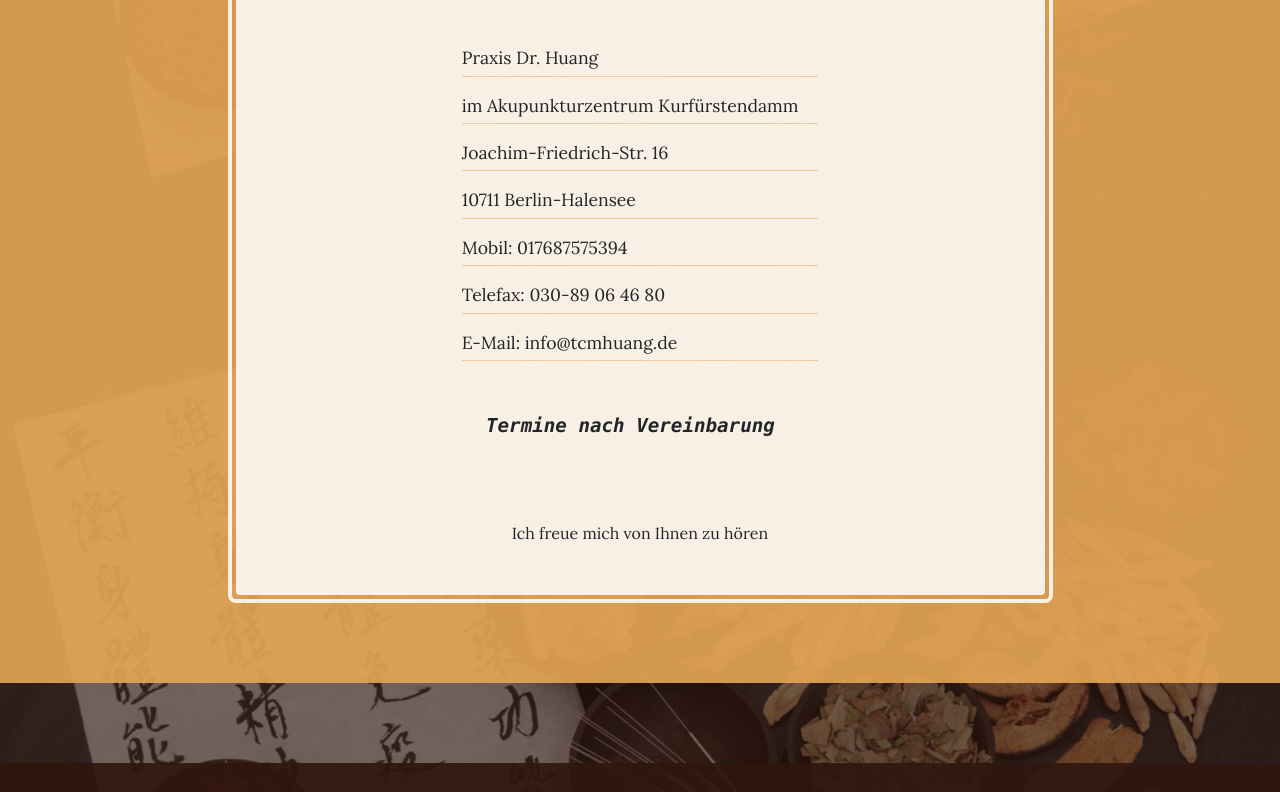
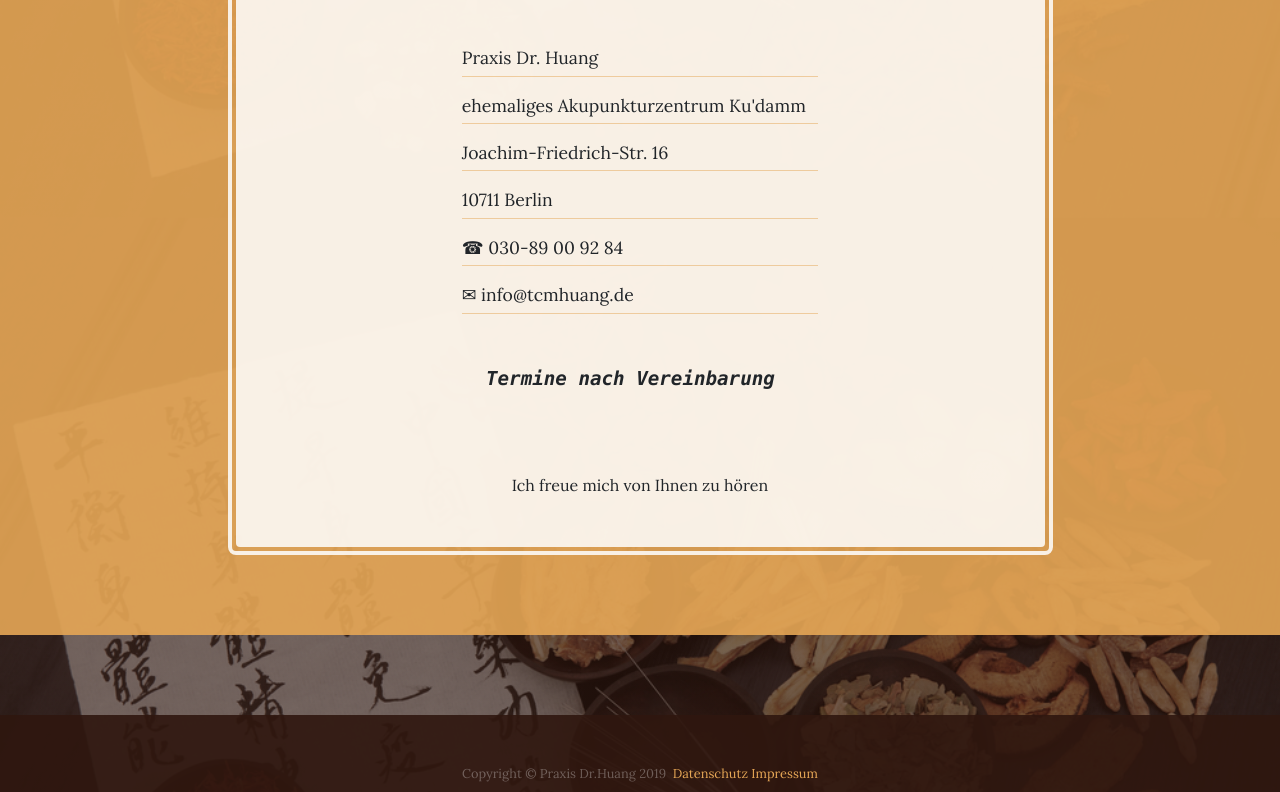
Before and after one commit to huangwj2/praxisdochuang.github.io, a website: page contact.html in a window 1280 px wide. Shown: the part 636-1428 px from the top of the page. Drawn offline with Linux system fonts and the light colour scheme.

Commit message:
Modify contact page

```diff
--- a/contact.html
+++ b/contact.html
@@ -79,7 +79,7 @@
                   <span class="ml-auto"></span>
                 </li>
                 <li class="list-unstyled-item list-hours-item d-flex">
-                  im Akupunkturzentrum Kurfürstendamm
+                  ehemaliges Akupunkturzentrum Ku'damm
                   <span class="ml-auto"></span>
                 </li>
                 <li class="list-unstyled-item list-hours-item d-flex">
@@ -87,19 +87,15 @@
                   <span class="ml-auto"></span>
                 </li>
                 <li class="list-unstyled-item list-hours-item d-flex">
-                  10711 Berlin-Halensee
+                  10711 Berlin
                   <span class="ml-auto"></span>
                 </li>
                 <li class="list-unstyled-item list-hours-item d-flex">
-                  Mobil: 017687575394
+                  ☎ 030-89 00 92 84
                   <span class="ml-auto"></span>
                 </li>
                 <li class="list-unstyled-item list-hours-item d-flex">
-                  Telefax: 030-89 06 46 80
-                  <span class="ml-auto"></span>
-                </li>
-                <li class="list-unstyled-item list-hours-item d-flex">
-                  E-Mail: info@tcmhuang.de
+                  ✉ info@tcmhuang.de
                   <span class="ml-auto"></span>
                 </li>
               </ul>
```
